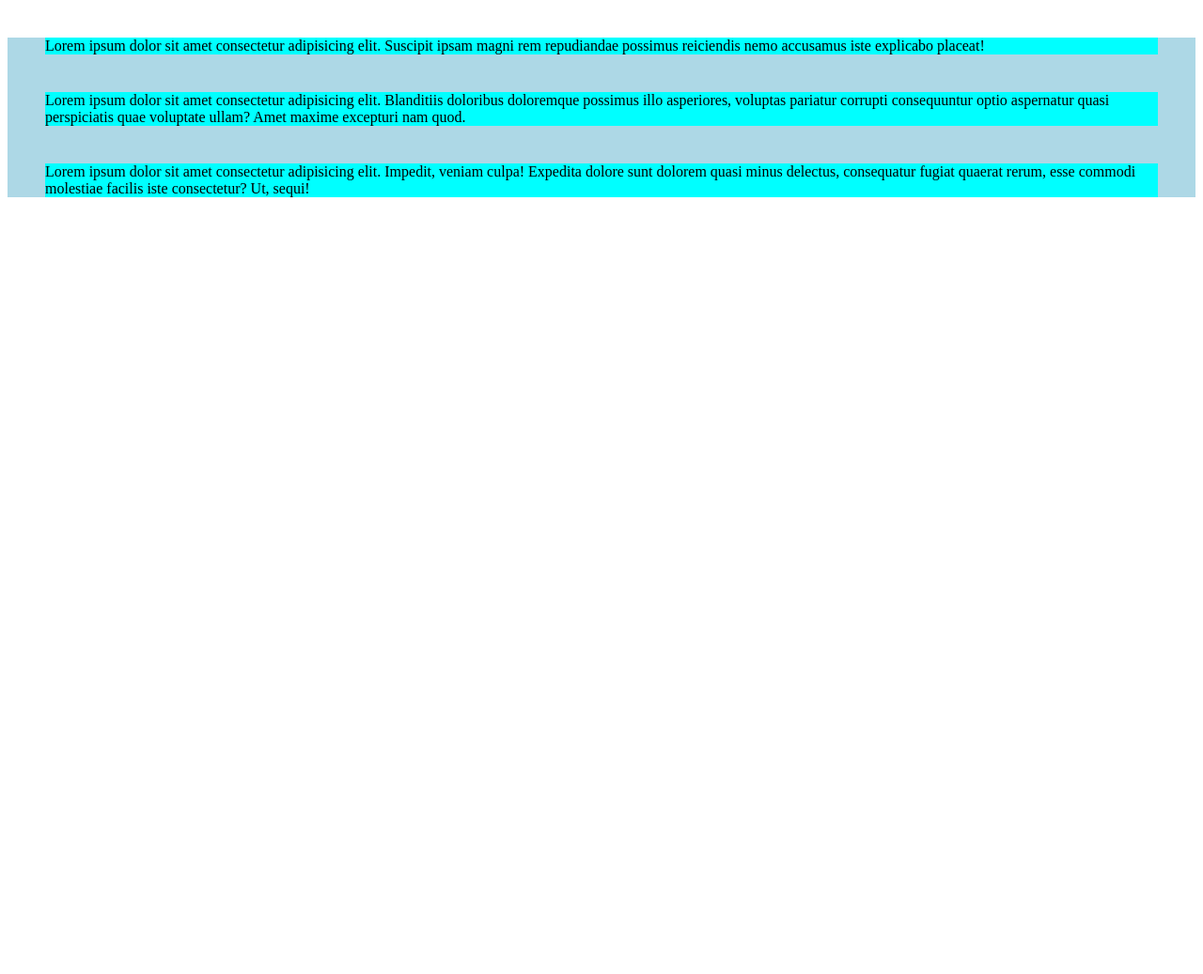
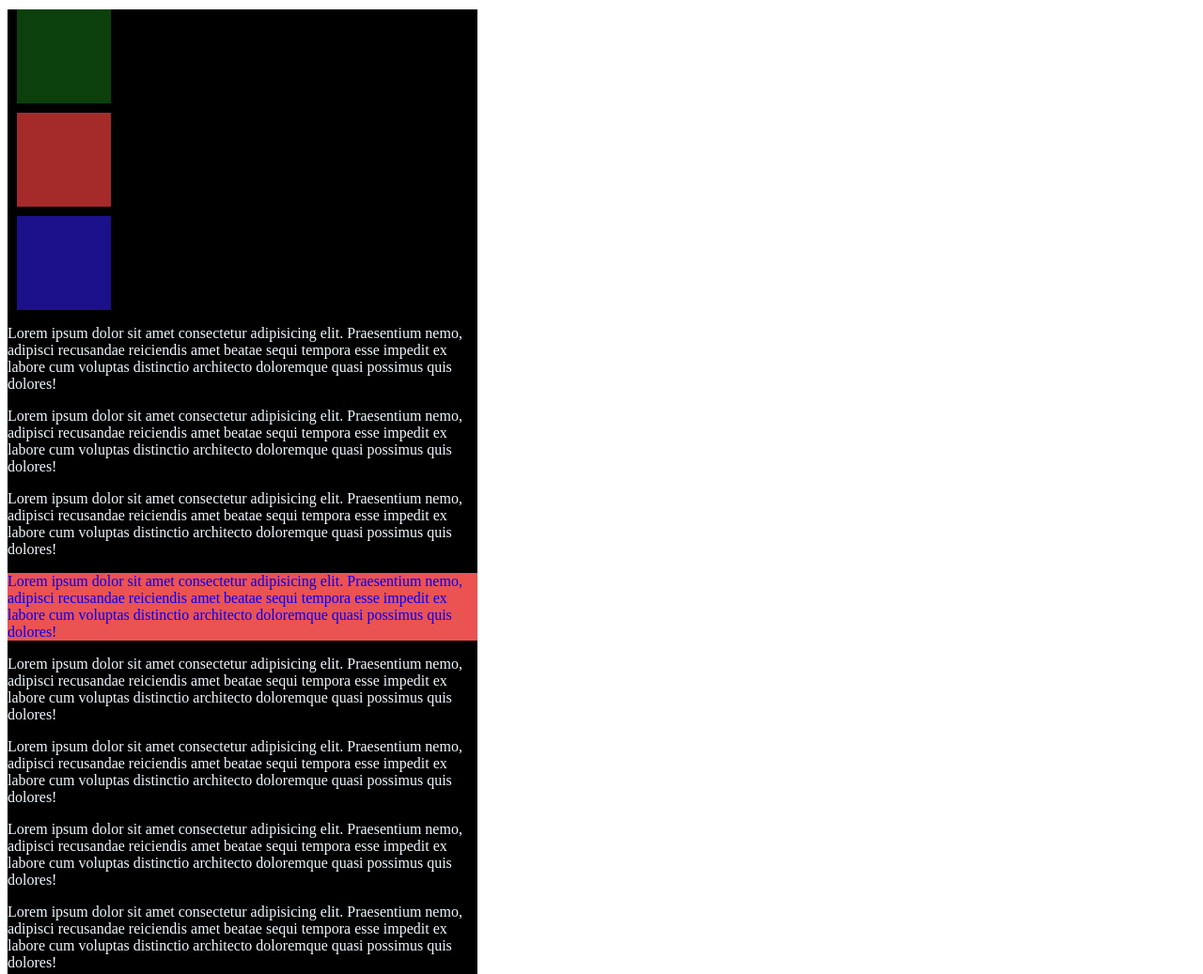
Before and after one commit to K7-Murugesan/July-Interview-Batch, a plain HTML site: page selectors.html in a window 1280 px wide. Shown: the top 1037 px of the page at 94% size. Before the commit the page ends 800 px from the top, so only its background shows below. Drawn offline with Linux system fonts and the light colour scheme.

Commit message:
Added Some files

```diff
--- /dev/null
+++ b/display.css
@@ -0,0 +1,39 @@
+h1{
+    background-color: brown;
+    display: inline;
+    width: 100px;
+    height: 100px;
+}
+a{
+    height: 200px;
+    width: 200px;
+    /* display: block; */
+    display: inline-block;
+    background-color: lightcoral;
+}
+
+.container{
+    background-color: brown;
+    height: max-content;
+    /* display: flex;
+    gap: 10px;
+    flex-wrap: wrap;
+    flex-direction: row-reverse;
+    justify-content:  space-between ;
+    justify-content:  space-evenly ;
+    justify-content:  space-around ;
+    align-items: center; */
+    display: grid;
+    grid-template-columns: 1fr 1fr 1fr ;
+    /* grid-template-rows: 200px 300px 250px; */
+    column-gap: 10px;
+    row-gap: 30px;
+    justify-items: center ;
+    /* align-items: space-evenly; */
+}
+.container p{
+    background-color: black;
+    color: wheat;
+    width: 100px;
+    height: 200px;
+}
--- a/selectors.html
+++ b/selectors.html
@@ -39,11 +39,11 @@
             background-color: black;
         } */
 
-        p{
+        /* p{
             background-color: aqua;
             margin: 40px;
          }
-
+          */
         /* #para1{
             background-color: blueviolet;
             width: 30%;
@@ -54,14 +54,97 @@
             text-decoration: line-through;
         } */
 
+        .sample-para p{
+            width: 30%;
+            float: right;
+        }
+        .para4{
+            clear: right;
+        }
 
+        .container{
+            background-color: black;
+            width: 500px;
+            height: 100%;
+            /* margin-top: 300px; */
+            /* position: relative; */
+        }
+        .container section{
+            width: 100px;
+            height: 100px;
+            margin: 10px;
+        }
+        .box1{
+            background-color: rgb(11, 64, 12);
+            /* position: relative;
+            top: 0px;
+            left: 370px; */
+            /* right: 0px; */
+        }
+        .box3{
+            background-color: rgb(28, 16, 138);
+            /* position: absolute;
+            /* z-index: -1; */
+            right: 0px;
+            bottom: 0px;
+
+            /* opacity: 0.2;` */
+            /* position: relative;
+            top: 250px; */
+        }
+        .box2{
+            background-color: brown;
+            /* position: fixed;
+            left:300px; */
+            /* position: absolute;
+            top: 0;
+            right: 0; */
+            /* z-index: 1; */
+            /* position: relative;
+            top: 50px;
+            left: 100px; */
+        }
+        p{
+            color: aliceblue;
+        }
+        .para4{
+            color: blue;
+            position: sticky;
+            top: 0px;
+            bottom: 0px;
+            background-color: rgb(235, 82, 82);
+        }
     </style>
 </head>
 <body>
-    <div class="sample-para">
-        <p id="para1">Lorem ipsum dolor sit amet consectetur adipisicing elit. Suscipit ipsam magni rem repudiandae possimus reiciendis nemo accusamus iste explicabo placeat!</p>
-        <p>Lorem ipsum dolor sit amet consectetur adipisicing elit. Blanditiis doloribus doloremque possimus illo asperiores, voluptas pariatur corrupti consequuntur optio aspernatur quasi perspiciatis quae voluptate ullam? Amet maxime excepturi nam quod.</p>
-        <p>Lorem ipsum dolor sit amet consectetur adipisicing elit. Impedit, veniam culpa! Expedita dolore sunt dolorem quasi minus delectus, consequatur fugiat quaerat rerum, esse commodi molestiae facilis iste consectetur? Ut, sequi!</p>
+    <!-- <div class="sample-para">
+        <p id="para1">1.Lorem ipsum dolor sit amet consectetur adipisicing elit. Suscipit ipsam magni rem repudiandae possimus reiciendis nemo accusamus iste explicabo placeat!</p>
+        <p>2.Lorem ipsum dolor sit amet consectetur adipisicing elit. Blanditiis doloribus doloremque possimus illo asperiores, voluptas pariatur corrupti consequuntur optio aspernatur quasi perspiciatis quae voluptate ullam? Amet maxime excepturi nam quod.</p>
+        <p>3.Lorem ipsum dolor sit amet consectetur adipisicing elit. Impedit, veniam culpa! Expedita dolore sunt dolorem quasi minus delectus, consequatur fugiat quaerat rerum, esse commodi molestiae facilis iste consectetur? Ut, sequi!</p>
+        <p class="para4">4.Lorem ipsum dolor sit amet consectetur adipisicing elit. Impedit, veniam culpa! Expedita dolore sunt dolorem quasi minus delectus, consequatur fugiat quaerat rerum, esse commodi molestiae facilis iste consectetur? Ut, sequi!</p>
+        <p >5.Lorem ipsum dolor sit amet consectetur adipisicing elit. Impedit, veniam culpa! Expedita dolore sunt dolorem quasi minus delectus, consequatur fugiat quaerat rerum, esse commodi molestiae facilis iste consectetur? Ut, sequi!</p>
+
+     </div> -->
+
+     <div class="container">
+        <section class="box1"></section>
+        <section class="box2"></section>
+        <section class="box3"></section>
+        <p>Lorem ipsum dolor sit amet consectetur adipisicing elit. Praesentium nemo, adipisci recusandae reiciendis amet beatae sequi tempora esse impedit ex labore cum voluptas distinctio architecto doloremque quasi possimus quis dolores!</p>
+        <p>Lorem ipsum dolor sit amet consectetur adipisicing elit. Praesentium nemo, adipisci recusandae reiciendis amet beatae sequi tempora esse impedit ex labore cum voluptas distinctio architecto doloremque quasi possimus quis dolores!</p>
+        <p>Lorem ipsum dolor sit amet consectetur adipisicing elit. Praesentium nemo, adipisci recusandae reiciendis amet beatae sequi tempora esse impedit ex labore cum voluptas distinctio architecto doloremque quasi possimus quis dolores!</p>
+        <p class="para4">Lorem ipsum dolor sit amet consectetur adipisicing elit. Praesentium nemo, adipisci recusandae reiciendis amet beatae sequi tempora esse impedit ex labore cum voluptas distinctio architecto doloremque quasi possimus quis dolores!</p>
+        <p>Lorem ipsum dolor sit amet consectetur adipisicing elit. Praesentium nemo, adipisci recusandae reiciendis amet beatae sequi tempora esse impedit ex labore cum voluptas distinctio architecto doloremque quasi possimus quis dolores!</p>
+        <p>Lorem ipsum dolor sit amet consectetur adipisicing elit. Praesentium nemo, adipisci recusandae reiciendis amet beatae sequi tempora esse impedit ex labore cum voluptas distinctio architecto doloremque quasi possimus quis dolores!</p>
+        <p>Lorem ipsum dolor sit amet consectetur adipisicing elit. Praesentium nemo, adipisci recusandae reiciendis amet beatae sequi tempora esse impedit ex labore cum voluptas distinctio architecto doloremque quasi possimus quis dolores!</p>
+        <p>Lorem ipsum dolor sit amet consectetur adipisicing elit. Praesentium nemo, adipisci recusandae reiciendis amet beatae sequi tempora esse impedit ex labore cum voluptas distinctio architecto doloremque quasi possimus quis dolores!</p>
+        <p>Lorem ipsum dolor sit amet consectetur adipisicing elit. Praesentium nemo, adipisci recusandae reiciendis amet beatae sequi tempora esse impedit ex labore cum voluptas distinctio architecto doloremque quasi possimus quis dolores!</p>
+        <p>Lorem ipsum dolor sit amet consectetur adipisicing elit. Praesentium nemo, adipisci recusandae reiciendis amet beatae sequi tempora esse impedit ex labore cum voluptas distinctio architecto doloremque quasi possimus quis dolores!</p>
+        <p>Lorem ipsum dolor sit amet consectetur adipisicing elit. Praesentium nemo, adipisci recusandae reiciendis amet beatae sequi tempora esse impedit ex labore cum voluptas distinctio architecto doloremque quasi possimus quis dolores!</p>
+        <p>Lorem ipsum dolor sit amet consectetur adipisicing elit. Praesentium nemo, adipisci recusandae reiciendis amet beatae sequi tempora esse impedit ex labore cum voluptas distinctio architecto doloremque quasi possimus quis dolores!</p>
+        <p>Lorem ipsum dolor sit amet consectetur adipisicing elit. Praesentium nemo, adipisci recusandae reiciendis amet beatae sequi tempora esse impedit ex labore cum voluptas distinctio architecto doloremque quasi possimus quis dolores!</p>
+        <p>Lorem ipsum dolor sit amet consectetur adipisicing elit. Praesentium nemo, adipisci recusandae reiciendis amet beatae sequi tempora esse impedit ex labore cum voluptas distinctio architecto doloremque quasi possimus quis dolores!</p>
+        <p>Lorem ipsum dolor sit amet consectetur adipisicing elit. Praesentium nemo, adipisci recusandae reiciendis amet beatae sequi tempora esse impedit ex labore cum voluptas distinctio architecto doloremque quasi possimus quis dolores!</p>
      </div>
 </body>
 </html>
```
Also changed, not shown: displayProp.html (added, +35 -0 lines).
